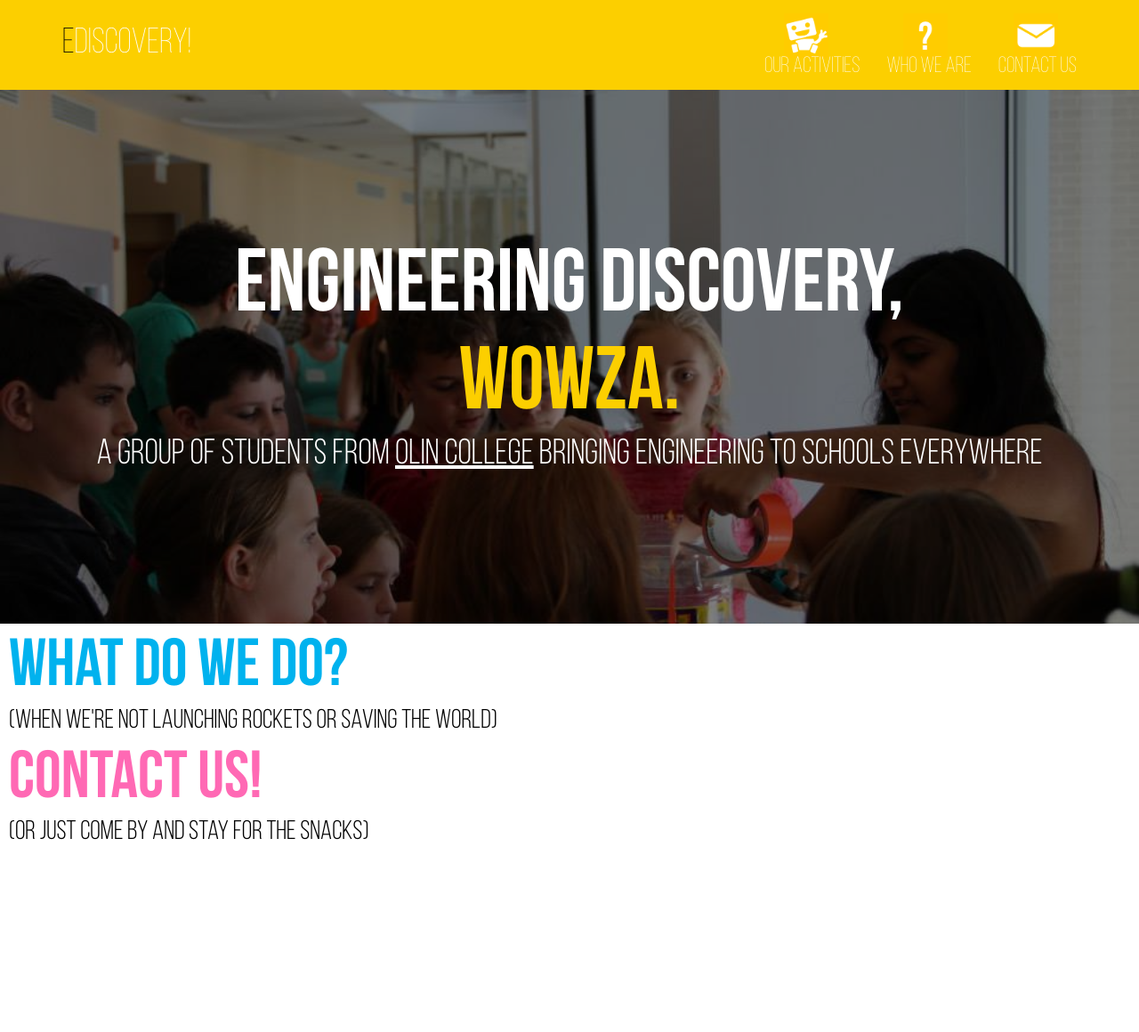
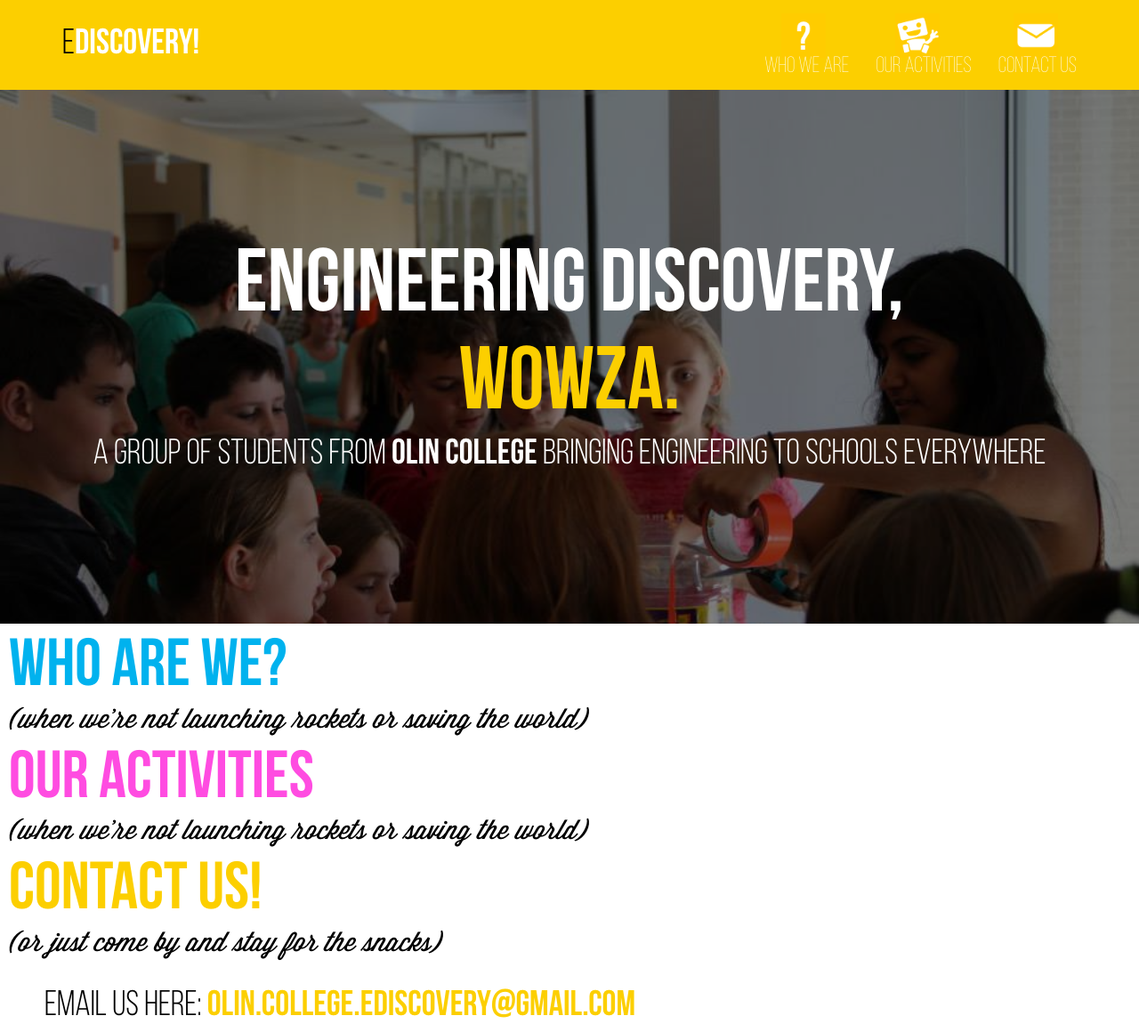
Before and after one commit to eDiscovery/eDiscovery.github.io, a plain HTML site: page index.html in a window 1280 px wide. Shown: the whole page at 89% size. Before the commit the page ends 952 px from the top, so only its background shows below. Drawn offline with Linux system fonts and the light colour scheme.

Commit message:
changed font and added fixes

```diff
--- a/cover.css
+++ b/cover.css
@@ -64,20 +64,23 @@ body {
 /* unvisited link */
 #olin:link {
     color: #ffffff;
-    text-decoration: underline;
+    font-family: "Bebas Neue Bold"
 }
 
 /* visited link */
 #olin:visited {
     color: #ffffff;
+    text-decoration: none;
 }
 
 /* mouse over link */
 #olin:hover {
-    color: #00B2EE;
+    color: #FF4CE1;
+    text-decoration: none;
 }
 
 /* selected link */
 #olin:active {
-    color: #00B2EE;
+    color: #FF4CE1;
+    text-decoration: none;
 }
--- a/index.html
+++ b/index.html
@@ -14,13 +14,13 @@
     <nav class="navbar navbar-default navbar-static-top">
       <div class="container">
         <div class="navbar-header">
-          <a class="navbar-brand" href="#" id="name"><span style="color:black">E</span>Discovery!</a>
+          <a class="navbar-brand" href="#" id="name"><span id="e">E</span>Discovery!</a>
         </div>
         <div id="navbar" class="navbar-collapse collapse">
           <ul class="nav navbar-nav navbar-right">
+          	<li id="who"><a href="./"><img class="logo-nav" src="images/about_icon.png">who we are</a></li>
             <li id="activities"><a href="../navbar/"><img class="logo-nav" src="images/activities_icon.png">our activities</a></li>
-            <li id="who"><a href="./"><img class="logo-nav" src="images/about_icon.png">who we are</a></li>
-            <li id="contact"><a href="../navbar-fixed-top/"><img class="logo-nav" src="images/contact_icon.png">contact us</a></li>
+            <li id="contact"><a href="#contact"><img class="logo-nav" src="images/contact_icon.png">contact us</a></li>
           </ul>
         </div><!--/.nav-collapse -->
       </div>
@@ -37,11 +37,16 @@
       </div>
     </div>
 
-    <h1 class="heading">What do we do?</h1>
+    <h1 class="heading">Who are we?</h1>
     <h2 class="subheading">(when we're not launching rockets or saving the world)</h2>
 
-    <h1 class="heading"><span style="color:#ff69b4">Contact us!</span></h1>
+    <h1 class="heading"><span style="color:#FF4CE1">Our activities</span></h1>
+    <h2 class="subheading">(when we're not launching rockets or saving the world)</h2>
+
+
+    <h1 class="heading"><span style="color:#FCCF00">Contact us!</span></h1>
     <h2 class="subheading">(or just come by and stay for the snacks)</h2>
+    <p class="emailinfo">email us here: <span id="email">olin.college.ediscovery@gmail.com</span></p>
 
 </body>
 
--- a/main.css
+++ b/main.css
@@ -14,12 +14,12 @@
 }
 
 @font-face {
-  font-family: Bebas Neue Book;
-  src: url("fonts/BebasNeueBook.otf") format("opentype");
+  font-family: Wisdom;
+  src: url("fonts/WisdomScript.otf") format("opentype");
 }
 
 .subheading {
-  font-family: "Bebas Neue Book";
+  font-family: "Wisdom";
   color: black;
   font-size: 30px;
   margin-top: 0px;
@@ -27,3 +27,19 @@
   text-align: left;
   margin-left: 10px;
 }
+
+.emailinfo {
+  font-family: "Bebas Neue Book";
+  text-align: left;
+  color: black;
+  margin-left: 50px;
+  font-size: 40px;
+  margin-top: 25px;
+}
+
+#email {
+  font-family: "Bebas Neue Bold";
+  text-align: left;
+  color: #FCCF00;
+  font-size: 40px;
+}
--- a/nav.css
+++ b/nav.css
@@ -38,7 +38,23 @@
   width: 50px;
 }
 
+@font-face {
+  font-family: Bebas Neue Bold;
+  src: url("fonts/BebasNeueBold.otf") format("opentype");
+}
+
+@font-face {
+  font-family: Bebas Neue Book;
+  src: url("fonts/BebasNeueBook.otf") format("opentype");
+}
+
 #name {
+  font-family: "Bebas Neue Bold";
   font-size: 40px;
   margin-top:15%;
 }
+
+#e {
+  color:black;
+  font-family: "Bebas Neue Book";
+}
```
Also changed, not shown: fonts/WisdomScript.otf (added).
